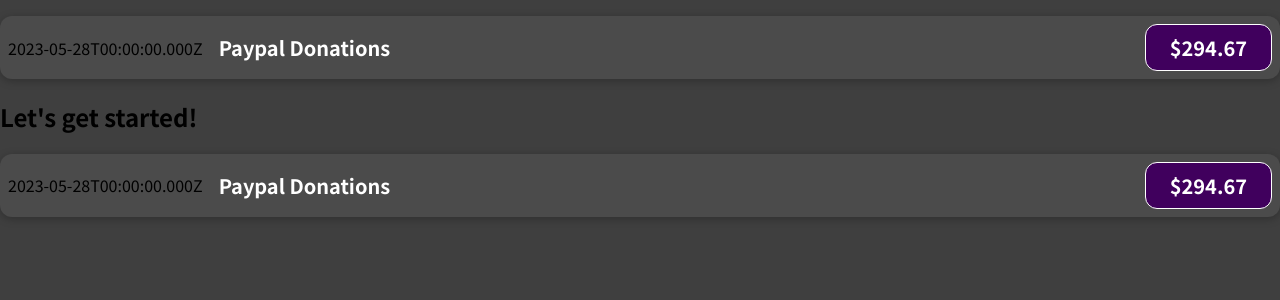
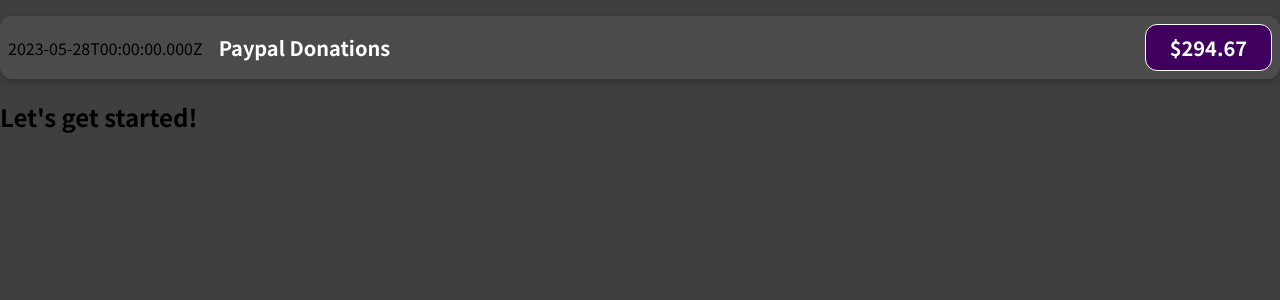
Before and after one commit to Patrick-Ehimen/react-expense-tracker, a JavaScript app: page / in a window 1280 px wide. Shown: the top 300 px of the page. Built offline with nearby package versions, Linux system fonts and the light colour scheme.

Commit message:
Update App.js

```diff
--- a/src/App.js
+++ b/src/App.js
@@ -5,7 +5,6 @@
     <div>
       <ExpenseItem></ExpenseItem>
       <h2>Let's get started!</h2>
-      <ExpenseItem></ExpenseItem>
     </div>
   );
 }
```
